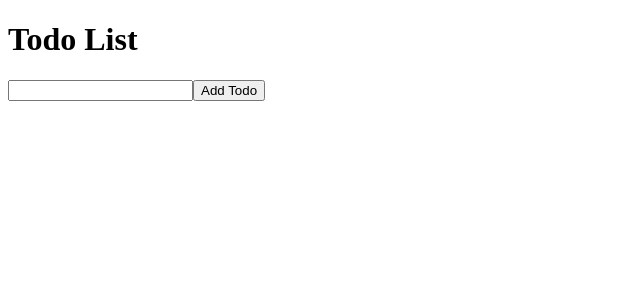
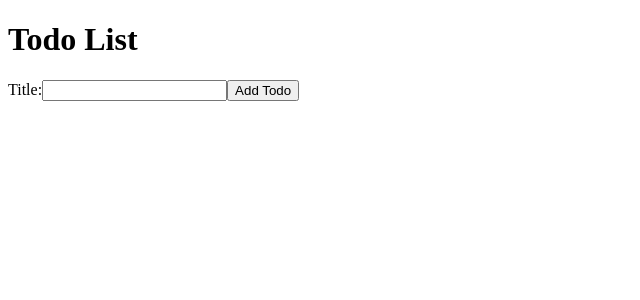
Before and after one commit to DYA13/react-todo, a React (Create React App) app in the folder react-todo/: page / in a window 1280 px wide. Shown: the top 300 px of the page, without its empty margins (0-640 px from the left). Built offline with nearby package versions, Linux system fonts and the light colour scheme.

Commit message:
Reusable Input with Label Component created

```diff
--- a/react-todo/src/AddTodoForm.js
+++ b/react-todo/src/AddTodoForm.js
@@ -1,5 +1,5 @@
 import React, { useState } from "react"
-
+import InputWithLabel from "./InputWithLabel"
 const AddTodoForm = ({ onAddTodo }) => {
   const [todoTitle, setTodoTitle] = useState("")
 
@@ -16,11 +16,9 @@ const AddTodoForm = ({ onAddTodo }) => {
 
   return (
     <form onSubmit={handleAddTodo}>
-      <input
-        type='text'
-        name='title'
-        value={todoTitle}
-        onChange={handleTitleChange}
+      <InputWithLabel
+        todoTitle={todoTitle}
+        handleTitleChange={handleTitleChange}
       />
       <button type='submit'>Add Todo</button>
     </form>
```
